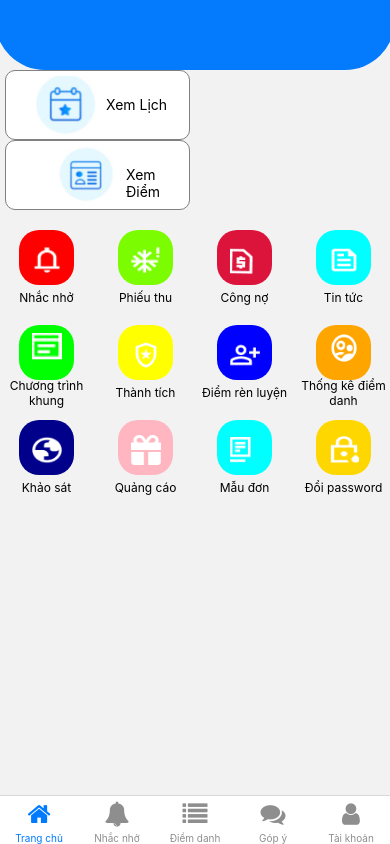
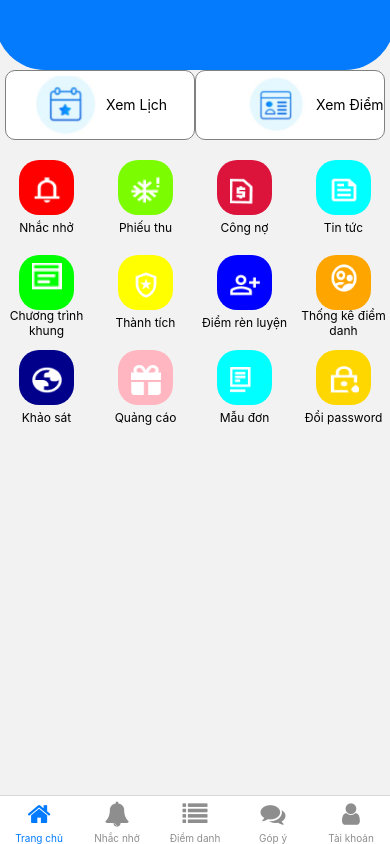
Before and after one commit to MyQuynh762/DoAnMonHoc_ReactNative, a React Native app in the folder ASC-STUDENT_APP/: screen /Home in a window 390 px wide. Built offline with nearby package versions, Linux system fonts and the light colour scheme.

Commit message:
Chỉnh sửa trangChu

```diff
--- a/ASC-STUDENT_APP/screens2/trangchu.js
+++ b/ASC-STUDENT_APP/screens2/trangchu.js
@@ -202,13 +202,17 @@ const styles = StyleSheet.create({
   },
   bd2: {
     height: 70,
-    width: 185,
+    width: 190,
     backgroundColor: "white",
     borderColor: "gray",
     borderWidth: 1,
-    marginLeft: 10,
+
     borderRadius: 10,
     flexDirection: "row",
+  },
+  bd2Row:{
+    flexDirection:"row",
+    marginLeft: 10
   },
   calendar: {
     height: 60,
```
